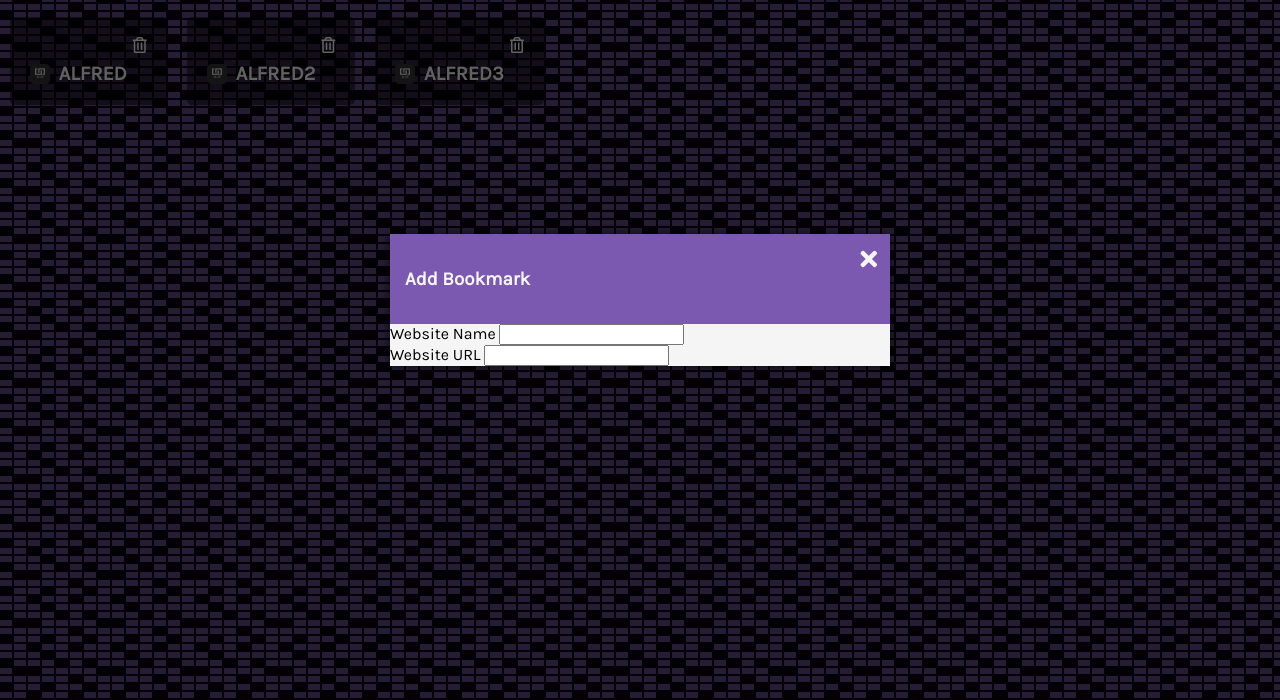
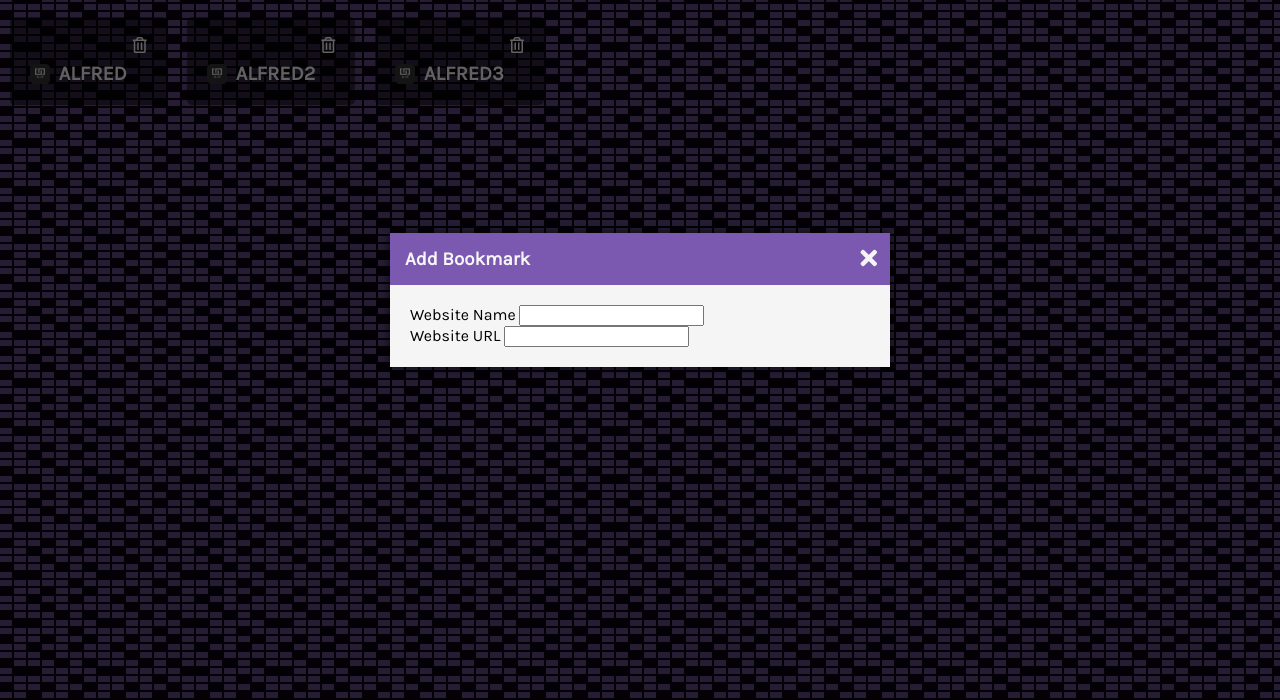
Before and after one commit to Beta-23/bookmark, a plain HTML site: page index.html in a window 1280 px wide. Shown: the part 100-800 px from the top of the page. Drawn offline with Linux system fonts and the light colour scheme.

Commit message:
Style the modal-content

```diff
--- a/style.css
+++ b/style.css
@@ -137,6 +137,16 @@ a:active {
 	color: whitesmoke;
 	padding: 15px;
 }
+
+h3 {
+	margin: 0;
+}
+
+.modal-content {
+	padding: 20px;
+	background: whitesmoke;
+}
+
 /* Media Query: Large Smart Phones Vertical */
 @media screen and(max-width: 600px) {
 	.container {
```
